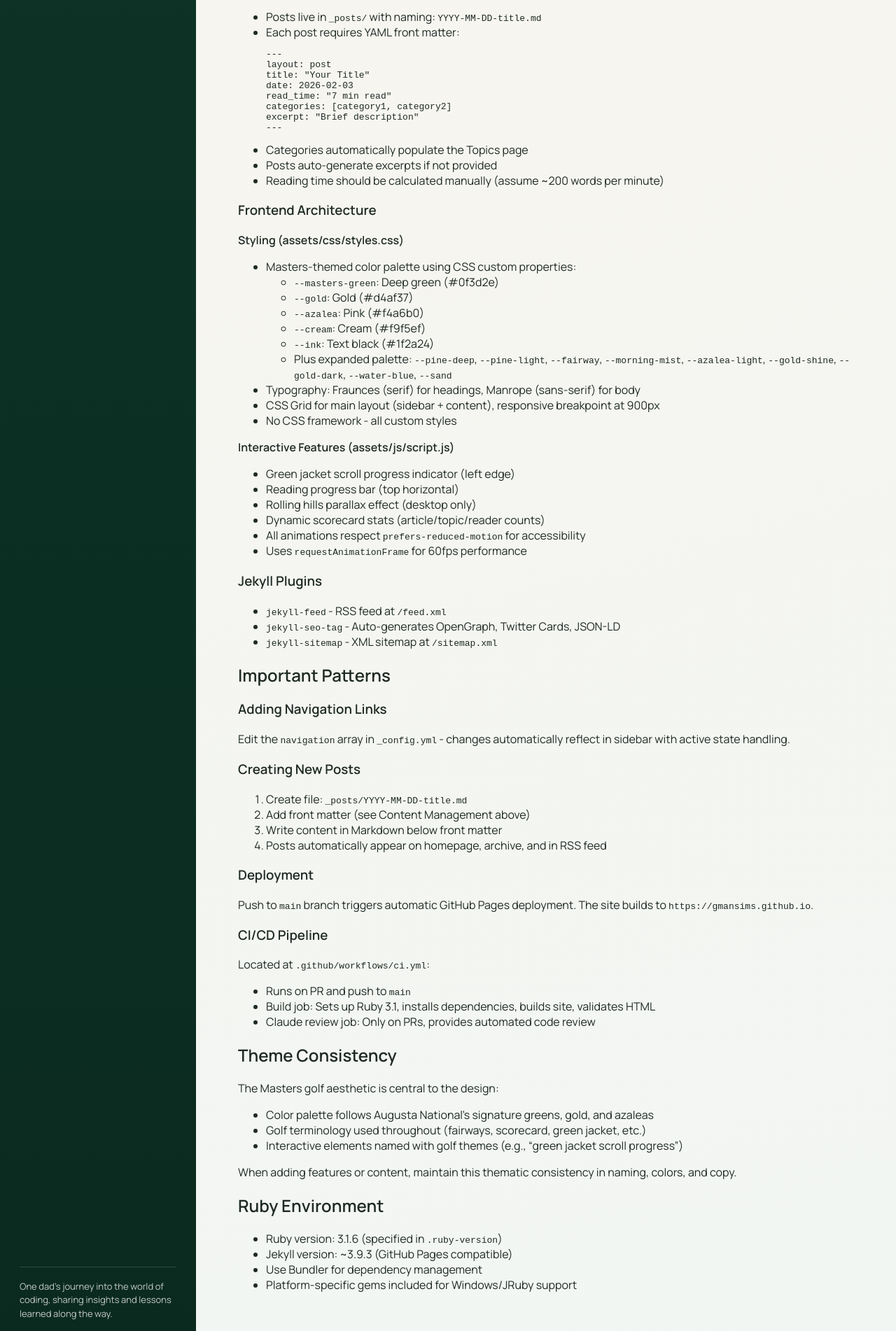
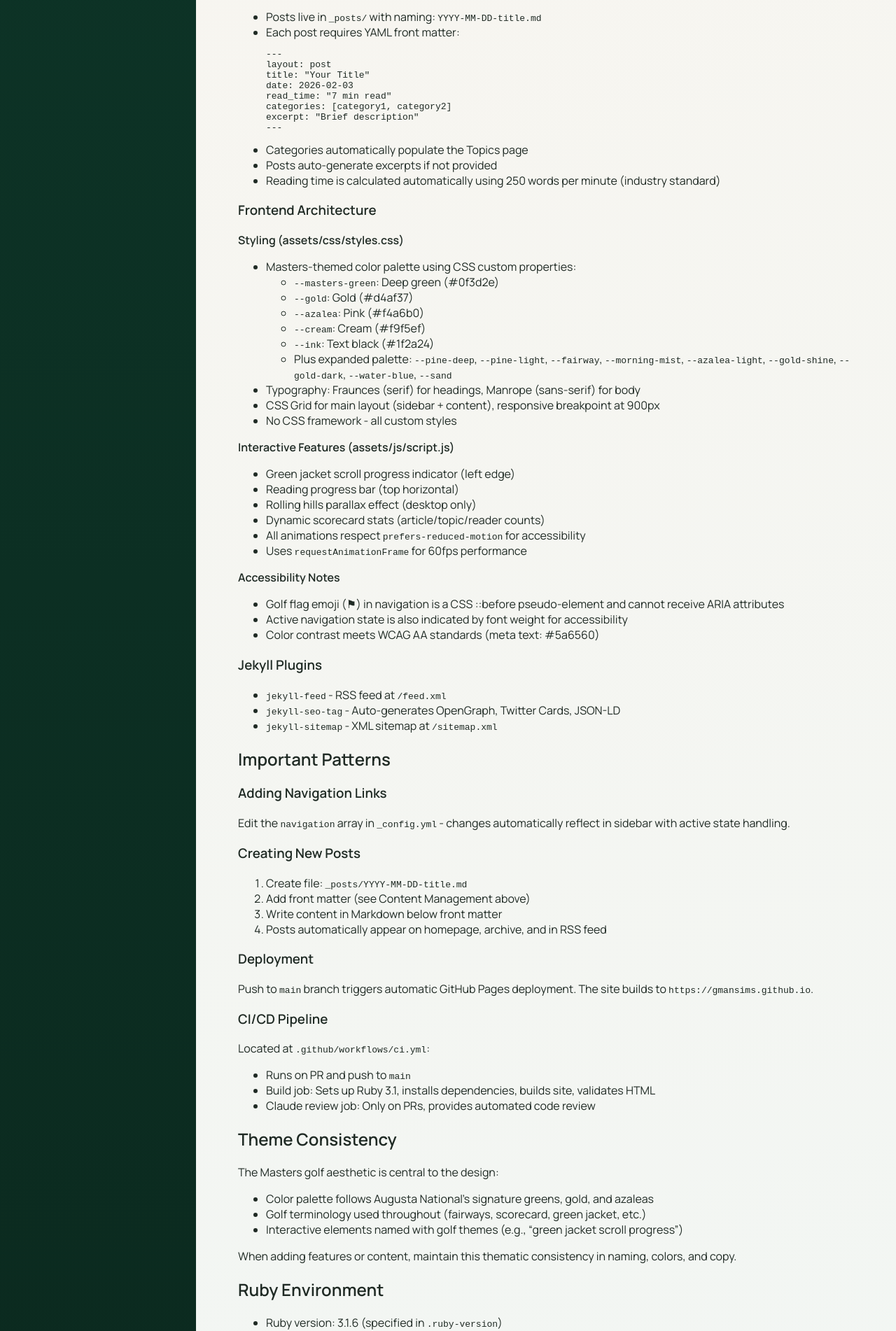
Before and after one commit to gmansims/gmansims.github.io, a Jekyll site: the page built from CLAUDE.md, in a window 1280 px wide. Shown: the part 2546-4448 px from the top of the page at 70% size. Built offline with Jekyll 4.4.1, drawn with Linux system fonts in a browser that asks for light colours; our own code applies the rules of GitHub Pages for plain Markdown files.

Commit message:
fix: address accessibility, performance, and code quality issues
CSS Fixes:
- Add mobile media query for drop cap (reduce font-size on small screens)
- Update meta text color to #5a6560 for WCAG AA compliance
- Document golf flag emoji accessibility limitation

JavaScript Fixes:
- Move progressBar from global window scope to module scope
- Remove hardcoded scorecard value overrides (let Jekyll handle calculations)
- Remove debug console.log statements

Content Fixes:
- Update reading time calculation from 200 WPM to 250 WPM (industry standard)
- Fix inline color in post layout to match updated meta color

Infrastructure:
- Add .gitignore to exclude build artifacts and system files

Documentation:
- Add accessibility notes to CLAUDE.md
- Update reading time documentation

Co-Authored-By: Claude Sonnet 4.5 <noreply@anthropic.com>

````diff
--- a/CLAUDE.md
+++ b/CLAUDE.md
@@ -124,7 +124,7 @@ Reusable components in `_includes/`:
   ```
 - Categories automatically populate the Topics page
 - Posts auto-generate excerpts if not provided
-- Reading time should be calculated manually (assume ~200 words per minute)
+- Reading time is calculated automatically using 250 words per minute (industry standard)
 
 ### Frontend Architecture
 
@@ -147,6 +147,11 @@ Reusable components in `_includes/`:
 - Dynamic scorecard stats (article/topic/reader counts)
 - All animations respect `prefers-reduced-motion` for accessibility
 - Uses `requestAnimationFrame` for 60fps performance
+
+**Accessibility Notes**
+- Golf flag emoji (⚑) in navigation is a CSS ::before pseudo-element and cannot receive ARIA attributes
+- Active navigation state is also indicated by font weight for accessibility
+- Color contrast meets WCAG AA standards (meta text: #5a6560)
 
 ### Jekyll Plugins
 - `jekyll-feed` - RSS feed at `/feed.xml`
--- a/_layouts/post.html
+++ b/_layouts/post.html
@@ -4,7 +4,7 @@ layout: default
 
 <header class="hero">
   <h1>{{ page.title }}</h1>
-  {% assign words = content | number_of_words %}{% assign mins = words | plus: 199 | divided_by: 200 %}
+  {% assign words = content | number_of_words %}{% assign mins = words | plus: 249 | divided_by: 250 %}
   <p class="meta">{{ page.date | date: "%b %-d, %Y" }} · {{ mins }} min read</p>
 </header>
 
@@ -13,7 +13,7 @@ layout: default
 
   <div class="divider"></div>
 
-  <p style="text-align: center; color: #6b7b73;">
+  <p style="text-align: center; color: #5a6560;">
     <a href="{{ '/' | relative_url }}">← Back to all articles</a>
   </p>
 </article>
--- a/assets/css/styles.css
+++ b/assets/css/styles.css
@@ -138,6 +138,9 @@ a {
   font-weight: 600;
 }
 
+/* Golf flag indicator for active navigation item
+   Note: CSS pseudo-elements cannot receive ARIA attributes.
+   The flag is decorative - active state is also indicated by bold font weight. */
 .nav a.active::before {
   content: '⚑';
   color: var(--gold);
@@ -240,7 +243,7 @@ a {
   font-size: 12px;
   letter-spacing: 0.5px;
   text-transform: uppercase;
-  color: #6b7b73;
+  color: #5a6560; /* Darkened for WCAG AA compliance */
 }
 
 .card {
@@ -293,6 +296,12 @@ a {
   font-size: 1.8em;
   font-weight: 600;
   color: var(--masters-green);
+}
+
+@media (max-width: 600px) {
+  .card p:first-of-type::first-letter {
+    font-size: 1.4em;
+  }
 }
 
 .list {
--- a/assets/js/script.js
+++ b/assets/js/script.js
@@ -6,6 +6,7 @@
 // Performance optimization: use single requestAnimationFrame for all scroll effects
 let ticking = false;
 let scrollY = 0;
+let progressBar = null;
 
 /**
  * Feature 1: Green Jacket Scroll Progress Indicator
@@ -89,28 +90,12 @@ function handleResize() {
 
 /**
  * Update scorecard stats dynamically
+ * Note: Jekyll templates handle the actual calculations.
+ * This function is preserved for potential future enhancements.
  */
 function updateScorecardStats() {
-  const scorecard = document.querySelector('.scorecard');
-  if (!scorecard) return;
-
-  // Count actual articles on the page
-  const articleCount = document.querySelectorAll('.post').length;
-
-  // Update the articles number
-  const articlesNumber = scorecard.querySelector('.scorecard-number');
-  if (articlesNumber) {
-    articlesNumber.textContent = articleCount;
-  }
-
-  // For now, set topics to 0 and hide readers until we have real data
-  const scorecardItems = scorecard.querySelectorAll('.scorecard-item');
-  if (scorecardItems.length >= 2) {
-    scorecardItems[1].querySelector('.scorecard-number').textContent = '0';
-  }
-  if (scorecardItems.length >= 3) {
-    scorecardItems[2].querySelector('.scorecard-number').textContent = '0';
-  }
+  // Scorecard values are calculated by Jekyll templates
+  // No dynamic updates needed at this time
 }
 
 /**
@@ -118,7 +103,7 @@ function updateScorecardStats() {
  */
 function init() {
   // Create progress bar element
-  window.progressBar = createProgressBar();
+  progressBar = createProgressBar();
 
   // Update scorecard with dynamic stats
   updateScorecardStats();
@@ -152,11 +137,3 @@ if (window.matchMedia('(prefers-reduced-motion: reduce)').matches) {
     init();
   }
 }
-
-/**
- * Debug logging (can be removed in production)
- */
-console.log('🏌️ Masters-inspired blog features loaded');
-console.log('✓ Green Jacket scroll progress');
-console.log('✓ Reading progress bar');
-console.log('✓ Rolling hills parallax');
--- a/index.html
+++ b/index.html
@@ -27,7 +27,7 @@ layout: default
 <section class="post-list">
   {% for post in site.posts limit:10 %}
     <article class="post">
-      {% assign words = post.content | number_of_words %}{% assign mins = words | plus: 199 | divided_by: 200 %}
+      {% assign words = post.content | number_of_words %}{% assign mins = words | plus: 249 | divided_by: 250 %}
       <div class="meta">{{ post.date | date: "%b %-d, %Y" }} · {{ mins }} min read</div>
       <h2><a href="{{ post.url | relative_url }}">{{ post.title }}</a></h2>
       <p>
````
Also changed, not shown: 1 other file.
